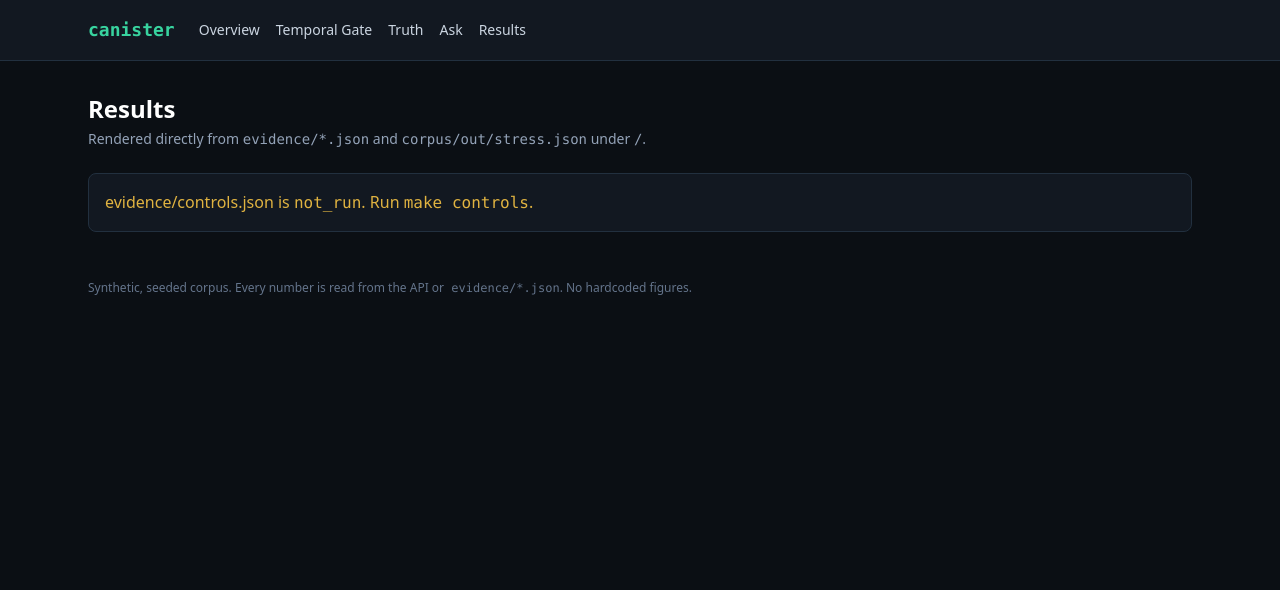
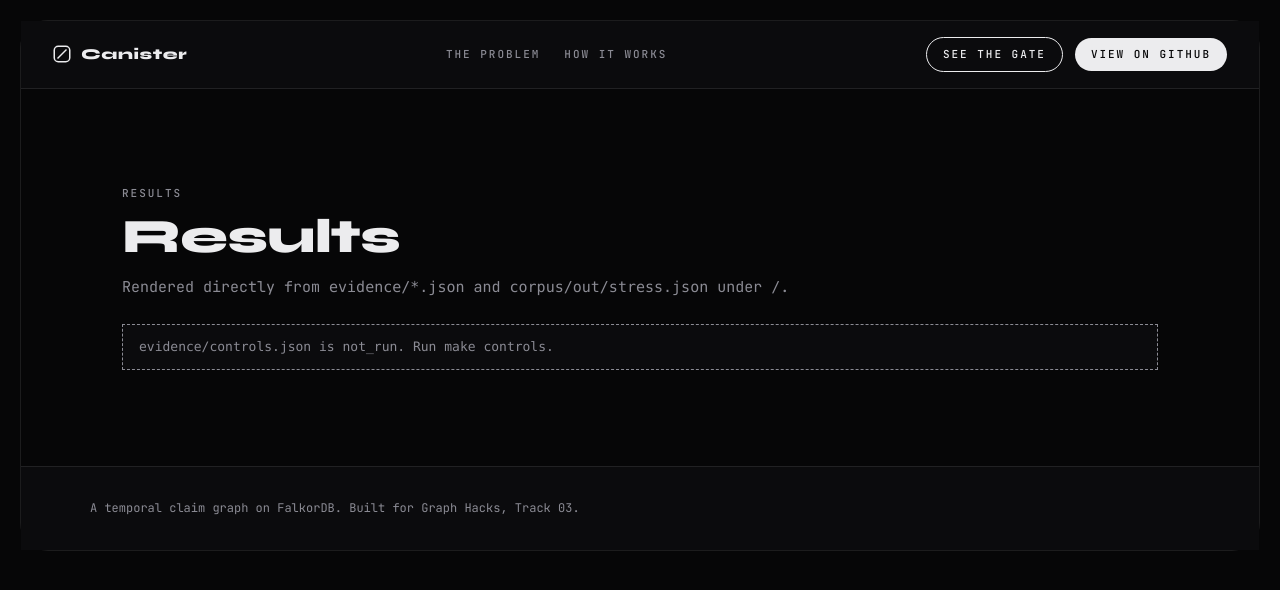
Before and after one commit to DiverseXL/canister, a Next.js app in the folder apps/web/: page /results in a window 1280 px wide. Shown: the top 590 px of the page. Built offline with nearby package versions, Linux system fonts and the light colour scheme.

Commit message:
Refactor console styling, fonts, and truth page

```diff
--- a/apps/web/app/(console)/layout.tsx
+++ b/apps/web/app/(console)/layout.tsx
@@ -1,12 +1,8 @@
-import Link from "next/link";
-
-const NAV: [string, string][] = [
-  ["/", "Overview"],
-  ["/gate", "Temporal Gate"],
-  ["/truth", "Truth"],
-  ["/ask", "Ask"],
-  ["/results", "Results"],
-];
+import Footer from "@/components/footer";
+import Frame from "@/components/frame";
+import { display, mono } from "@/components/fonts";
+import Nav from "@/components/nav";
+import Section from "@/components/section";
 
 export default function ConsoleLayout({
   children,
@@ -14,26 +10,19 @@ export default function ConsoleLayout({
   children: React.ReactNode;
 }) {
   return (
-    <>
-      <header className="border-b border-edge bg-panel">
-        <div className="mx-auto flex max-w-6xl items-center gap-6 px-6 py-4">
-          <Link href="/" className="font-mono text-lg font-semibold text-current">
-            canister
-          </Link>
-          <nav className="flex gap-4 text-sm text-slate-300">
-            {NAV.map(([href, label]) => (
-              <Link key={href} href={href} className="hover:text-white">
-                {label}
-              </Link>
-            ))}
-          </nav>
-        </div>
-      </header>
-      <main className="mx-auto max-w-6xl px-6 py-8">{children}</main>
-      <footer className="mx-auto max-w-6xl px-6 pb-10 pt-4 text-xs text-slate-500">
-        Synthetic, seeded corpus. Every number is read from the API or
-        <span className="font-mono"> evidence/*.json</span>. No hardcoded figures.
-      </footer>
-    </>
+    <div
+      className={`landing min-h-screen bg-lp-bg p-3 md:p-5 ${display.variable} ${mono.variable}`}
+    >
+      <a href="#main" className="skip-link label">
+        Skip to content
+      </a>
+      <Frame>
+        <Nav />
+        <main id="main">
+          <Section>{children}</Section>
+        </main>
+        <Footer />
+      </Frame>
+    </div>
   );
 }
--- a/apps/web/app/(console)/results/page.tsx
+++ b/apps/web/app/(console)/results/page.tsx
@@ -1,6 +1,11 @@
+import PageHeader from "@/components/page-header";
+import StateBadge from "@/components/state-badge";
 import { readJson, repoRoot } from "@/lib/files";
 
 export const dynamic = "force-dynamic";
+
+const STATE_WORDS = new Set(["CANON", "CONTESTED", "UNKNOWN"]);
+const STATE_COLUMNS = new Set(["state", "decision"]);
 
 function Table({
   head,
@@ -9,24 +14,36 @@ function Table({
   head: string[];
   rows: (string | number | null)[][];
 }) {
+  const wide = head.length >= 4 ? " min-w-[640px]" : "";
   return (
     <div className="overflow-x-auto">
-      <table className="w-full text-left text-sm">
-        <thead className="text-xs uppercase tracking-wide text-slate-400">
-          <tr>
+      <table className={`w-full${wide} border-collapse text-left`}>
+        <thead>
+          <tr className="border-b border-lp-line">
             {head.map((cell) => (
-              <th key={cell} className="py-2 pr-4">
+              <th
+                key={cell}
+                className="label py-2 pr-4 align-bottom text-lp-mute"
+              >
                 {cell}
               </th>
             ))}
           </tr>
         </thead>
-        <tbody className="font-mono">
+        <tbody className="font-mono text-[13px]">
           {rows.map((row, index) => (
-            <tr key={index} className="border-t border-edge">
+            <tr key={index} className="border-b border-lp-line align-top">
               {row.map((cell, cellIndex) => (
-                <td key={cellIndex} className="py-2 pr-4">
-                  {cell === null ? "—" : String(cell)}
+                <td key={cellIndex} className="py-2 pr-4 text-lp-ink">
+                  {cell === null ? (
+                    "—"
+                  ) : STATE_COLUMNS.has(head[cellIndex]) &&
+                    typeof cell === "string" &&
+                    STATE_WORDS.has(cell) ? (
+                    <StateBadge state={cell} />
+                  ) : (
+                    String(cell)
+                  )}
                 </td>
               ))}
             </tr>
@@ -45,8 +62,10 @@ function Section({
   children: React.ReactNode;
 }) {
   return (
-    <section className="card space-y-3">
-      <h2 className="font-semibold text-white">{title}</h2>
+    <section className="space-y-4 border border-lp-line bg-lp-panel px-5 py-6">
+      <h2 className="font-mono text-[13px] font-medium uppercase tracking-[0.12em] text-lp-ink">
+        {title}
+      </h2>
       {children}
     </section>
   );
@@ -59,17 +78,20 @@ export default async function Results() {
 
   return (
     <div className="space-y-6">
-      <section>
-        <h1 className="text-2xl font-semibold text-white">Results</h1>
-        <p className="mt-1 text-sm text-slate-400">
-          Rendered directly from <span className="font-mono">evidence/*.json</span> and{" "}
-          <span className="font-mono">corpus/out/stress.json</span> under{" "}
-          <span className="font-mono">{repoRoot()}</span>.
-        </p>
-      </section>
+      <PageHeader
+        eyebrow="Results"
+        title="Results"
+        description={
+          <>
+            Rendered directly from <span className="font-mono">evidence/*.json</span> and{" "}
+            <span className="font-mono">corpus/out/stress.json</span> under{" "}
+            <span className="font-mono">{repoRoot()}</span>.
+          </>
+        }
+      />
 
       {!controls && (
-        <div className="card text-contest">
+        <div className="border border-dashed border-lp-mute bg-lp-panel px-4 py-3 font-mono text-[13px] text-lp-mute">
           evidence/controls.json is <span className="font-mono">not_run</span>. Run{" "}
           <span className="font-mono">make controls</span>.
         </div>
--- a/apps/web/app/(console)/truth/page.tsx
+++ b/apps/web/app/(console)/truth/page.tsx
@@ -2,7 +2,14 @@
 
 import { useEffect, useState } from "react";
 
+import PageHeader from "@/components/page-header";
+import StateBadge from "@/components/state-badge";
 import { apiGet, type ClaimsResponse } from "@/lib/api";
+
+/** Claim keys are shortened for the table; the full value lives in title. */
+function shortenKey(key: string): string {
+  return key.length > 12 ? `${key.slice(0, 12)}…` : key;
+}
 
 export default function Truth() {
   const [claims, setClaims] = useState<ClaimsResponse | null>(null);
@@ -19,49 +26,70 @@ export default function Truth() {
   }, []);
 
   return (
-    <div className="space-y-6">
-      <section>
-        <h1 className="text-2xl font-semibold text-white">Truth</h1>
-        <p className="mt-1 text-sm text-slate-400">
-          Every claim key with its current state, read from{" "}
-          <span className="font-mono">GET /claims</span>.
-        </p>
-      </section>
+    <div className="space-y-10">
+      <PageHeader
+        eyebrow="Truth"
+        title="Truth"
+        description={
+          <>
+            Every claim key with its current state, read from{" "}
+            <span className="font-mono">GET /claims</span>.
+          </>
+        }
+      />
 
       {error && (
-        <div className="card border-retired text-retired">{error}</div>
+        <div className="border border-lp-retired bg-lp-panel px-4 py-3 font-mono text-sm text-lp-retired">
+          {error}
+        </div>
       )}
 
-      <section className="card overflow-x-auto">
-        <table className="w-full text-left text-sm">
-          <thead className="text-xs uppercase tracking-wide text-slate-400">
-            <tr>
-              <th className="py-2 pr-4">Entity</th>
-              <th className="py-2 pr-4">Attribute</th>
-              <th className="py-2 pr-4">State</th>
-              <th className="py-2 pr-4">Value</th>
-              <th className="py-2 pr-4">Reason</th>
-              <th className="py-2">Claim key</th>
+      <div className="overflow-x-auto">
+        <table className="w-full min-w-[640px] border-collapse text-left">
+          <thead>
+            <tr className="border-b border-lp-line">
+              <th className="label py-2 pr-4 align-bottom text-lp-mute">
+                Entity
+              </th>
+              <th className="label py-2 pr-4 align-bottom text-lp-mute">
+                Attribute
+              </th>
+              <th className="label py-2 pr-4 align-bottom text-lp-mute">
+                State
+              </th>
+              <th className="label py-2 pr-4 align-bottom text-lp-mute">
+                Value
+              </th>
+              <th className="label py-2 pr-4 align-bottom text-lp-mute">
+                Reason
+              </th>
+              <th className="label py-2 align-bottom text-lp-mute">
+                Claim key
+              </th>
             </tr>
           </thead>
-          <tbody className="font-mono">
+          <tbody className="font-mono text-[13px]">
             {(claims?.claims ?? []).map((claim) => (
-              <tr key={claim.claim_key} className="border-t border-edge">
-                <td className="py-2 pr-4">{claim.entity}</td>
-                <td className="py-2 pr-4">{claim.attribute_label}</td>
+              <tr key={claim.claim_key} className="border-b border-lp-line">
+                <td className="py-2 pr-4 text-lp-ink">{claim.entity}</td>
+                <td className="py-2 pr-4 text-lp-ink">
+                  {claim.attribute_label}
+                </td>
                 <td className="py-2 pr-4">
-                  <span className={`label-${claim.decision.toLowerCase()}`}>
-                    {claim.decision}
-                  </span>
+                  <StateBadge state={claim.decision} />
                 </td>
-                <td className="py-2 pr-4">{claim.selected_value ?? "—"}</td>
-                <td className="py-2 pr-4 text-slate-400">{claim.reason}</td>
-                <td className="py-2 text-slate-500">{claim.claim_key}</td>
+                <td className="py-2 pr-4 text-lp-ink">
+                  {claim.selected_value ?? "—"}
+                </td>
+                <td className="py-2 pr-4 text-lp-ink">{claim.reason}</td>
+                <td className="py-2" title={claim.claim_key}>
+                  {shortenKey(claim.claim_key)}
+                </td>
               </tr>
             ))}
           </tbody>
         </table>
-      </section>
+      </div>
     </div>
   );
 }
--- a/apps/web/app/globals.css
+++ b/apps/web/app/globals.css
@@ -7,27 +7,7 @@
 }
 
 body {
-  @apply bg-ink text-slate-200 antialiased;
-}
-
-.card {
-  @apply rounded-lg border border-edge bg-panel p-4;
-}
-
-.label-current {
-  @apply text-current;
-}
-.label-superseded {
-  @apply text-retired line-through;
-}
-.label-contested {
-  @apply text-contest;
-}
-.label-historical {
-  @apply text-slate-400;
-}
-.label-not_in_claim_graph {
-  @apply text-slate-500;
+  @apply bg-lp-bg text-slate-200 antialiased;
 }
 
 /* --- Landing page design tokens ------------------------------------------*/
@@ -92,9 +72,10 @@ body {
   }
 }
 
-/* Visible keyboard focus on every link and button. */
+/* Visible keyboard focus on every link, button and input. */
 .landing a:focus-visible,
-.landing button:focus-visible {
+.landing button:focus-visible,
+.landing input:focus-visible {
   outline: 2px solid var(--lp-ink);
   outline-offset: 3px;
 }
--- /dev/null
+++ b/apps/web/components/fonts.ts
@@ -0,0 +1,17 @@
+import { JetBrains_Mono, Syne } from "next/font/google";
+
+export const display = Syne({
+  weight: "800",
+  subsets: ["latin"],
+  display: "swap",
+  fallback: ["Segoe UI", "Arial", "sans-serif"],
+  variable: "--font-landing-syne",
+});
+
+export const mono = JetBrains_Mono({
+  weight: ["400", "500"],
+  subsets: ["latin"],
+  display: "swap",
+  fallback: ["ui-monospace", "SFMono-Regular", "Menlo", "monospace"],
+  variable: "--font-landing-mono",
+});
--- /dev/null
+++ b/apps/web/components/page-header.tsx
@@ -0,0 +1,23 @@
+/**
+ * PageHeader: eyebrow label above, large Syne display title, one-line mono
+ * description below — the same header rhythm as the landing page.
+ */
+export default function PageHeader({
+  eyebrow,
+  title,
+  description,
+}: {
+  eyebrow: string;
+  title: string;
+  description: React.ReactNode;
+}) {
+  return (
+    <header className="space-y-3">
+      <p className="label text-lp-mute">{eyebrow}</p>
+      <h1 className="display text-[clamp(1.875rem,4.5vw,3rem)] leading-[1.02] tracking-[-0.01em] text-lp-ink">
+        {title}
+      </h1>
+      <p className="text-[15px] leading-[1.75] text-lp-mute">{description}</p>
+    </header>
+  );
+}
--- /dev/null
+++ b/apps/web/components/state-badge.tsx
@@ -0,0 +1,24 @@
+const BADGES: Record<string, string> = {
+  CANON: "border-lp-line text-lp-ink",
+  CONTESTED: "border-lp-mute text-lp-mute border-dashed",
+  UNKNOWN: "border-lp-mute text-lp-mute border-dotted",
+};
+
+/**
+ * StateBadge: the decision word with a hairline border — CANON in ink with a
+ * solid border, CONTESTED in mute dashed, UNKNOWN in mute dotted. The state is
+ * always the word itself, never colour alone.
+ */
+export default function StateBadge({ state }: { state: string }) {
+  const style = BADGES[state];
+  if (!style) {
+    return <span className="font-mono">{state}</span>;
+  }
+  return (
+    <span
+      className={`label inline-block whitespace-nowrap rounded-sm border px-1.5 py-0.5 ${style}`}
+    >
+      {state}
+    </span>
+  );
+}
```
Also changed, not shown: apps/web/app/page.tsx (+1 -18 lines).
